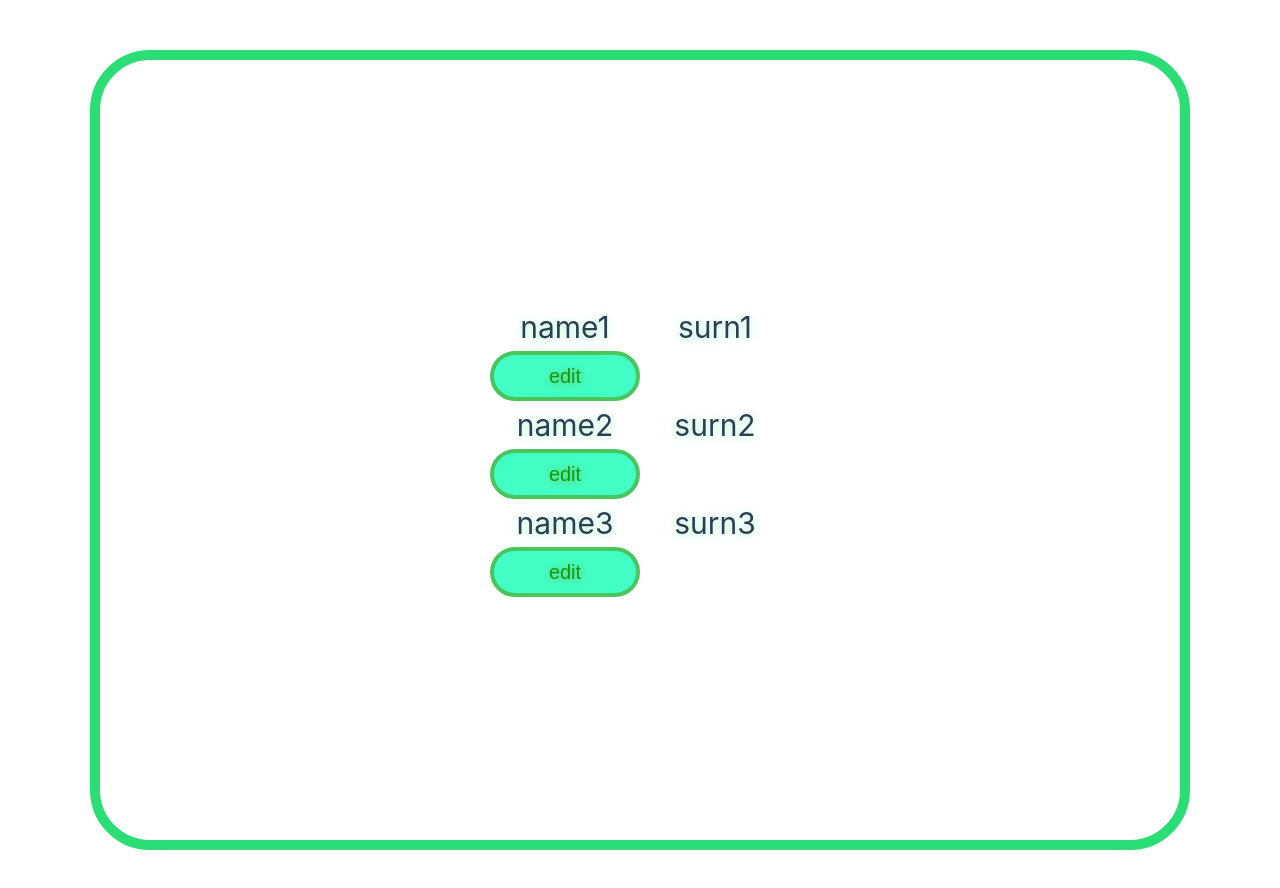
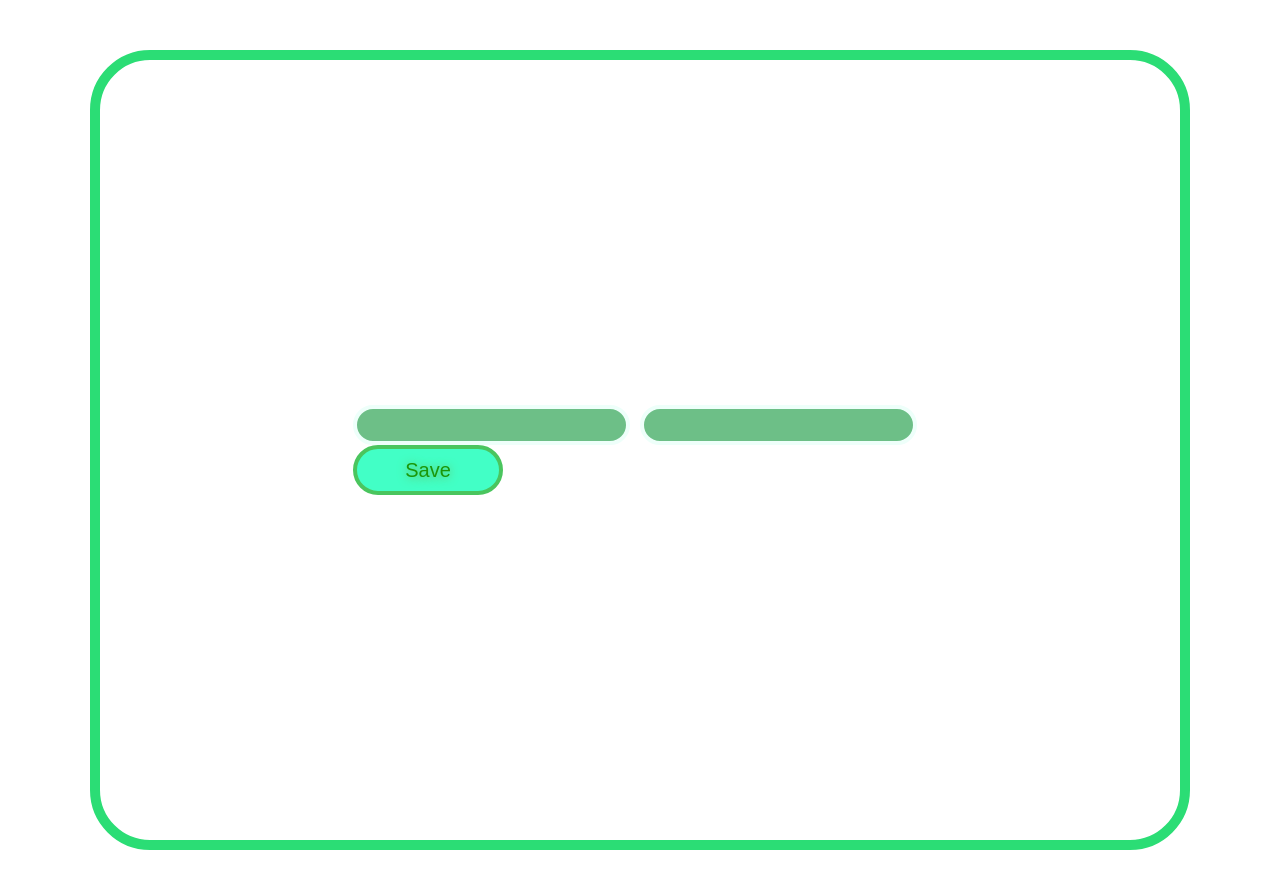
Before and after one commit to nickruden/vue3_base, a Vue app: page / in a window 1280 px wide. Shown: the top 888 px of the page. Built offline with nearby package versions, Linux system fonts and the light colour scheme.

Commit message:
Компонент для добавления данных в Vue(Task_70)

```diff
--- a/src/App.vue
+++ b/src/App.vue
@@ -1,11 +1,18 @@
 <script>
 import Employee from './components/Employee.vue'
+
+// Ex. 1
+import AddUsers from './components/AddUsers.vue'
 export default {
   components: {
-    Employee
+    Employee,
+
+    // Ex. 1
+    AddUsers
   },
   data() {
     return {
+
       // Ex. 1
       users: [
         {
@@ -27,29 +34,21 @@ export default {
     }
   },
   methods: {
+
     // Ex. 1
-    change(id, name, surn){
-      this.users = this.users.map((user) => {
-        if(user.id === id){
-          user.name = name;
-          user.surn = surn;
-        }
-        return user;
-      });
+    add(name, surn) {
+      let id = this.users.length + 1;
+      this.users.push({id, name, surn});
+      console.log(this.users)
     }
   }
 }
 </script>
 
 <template>
-    <!-- Ex. 1 -->
-  <Employee v-for="user in users"
-		:id="user.id"
-		:name="user.name"
-		:surn="user.surn"
-		:key="user.id"
 
-    @changeuser="change" />
+  <!-- Ex. 1 -->
+  <AddUsers @add="add" />
 </template>
 
 
--- /dev/null
+++ b/src/components/AddUsers.vue
@@ -0,0 +1,97 @@
+<script>
+export default {
+   data() {
+      return {
+        // Ex. 1
+         newName: ' ',
+         newSurn: ' ',
+      }
+   },
+   methods: {
+    // Ex. 1
+      save() {
+         this.$emit('add', this.newName, this.newSurn)
+      }
+   }
+}
+</script>
+
+<template>
+  <!-- Ex. 1 -->
+  <input v-model="newName">
+  <input class="block_input" v-model="newSurn">
+
+  <button class="btn" @click="save">Save</button>
+</template>
+
+<style>
+  body{
+    margin: 0 auto;
+    margin-top: 50px;
+    margin-bottom: 50px;
+    background-color: rgb(43, 221, 117);
+    color: rgb(189, 255, 177);
+    width: 1100px;
+    text-align: center;
+    border: 10px solid rgb(43, 221, 117);
+    border-radius:60px;
+    text-shadow: 0px 1px 10px rgb(160, 248, 207);
+  }
+  #main div{
+    margin-top: 10px;
+    margin-bottom: 40px;
+  }
+  p{
+    font-size: 28px;
+    margin-top: 10px;
+    margin-bottom: 10px;
+  }
+  #main h2{
+    font-size: 36px;
+    margin-top: 4px;
+    margin-bottom: 10px;
+    text-decoration: underline;
+  }
+  #main ul{
+    margin-top: 10px;
+    text-align: left;
+    margin-left: 500px;
+    font-size: 24px;
+  }
+
+  input{
+    font-size: 20px;
+    max-width: 500px;
+    height: 40px;
+    border-radius: 20px;
+    border: 4px solid rgb(238, 255, 250);
+    background-color: rgba(19, 151, 61, 0.616);
+    color: rgb(131, 255, 214);
+    text-shadow: 0px 1px 10px rgb(0, 255, 136);
+    text-align: center;
+    margin-right: 10px;
+  }
+
+  button{
+    color: rgb(26, 151, 9);
+    font-size: 20px;
+    text-shadow: 0px 1px 10px rgb(108, 180, 84);
+    background-color: rgb(66, 255, 198);
+    height: 50px;
+    width: 150px;
+    border: 4px solid rgb(74, 197, 94);
+    border-radius: 40px;
+  }
+  button:hover{
+    color: rgb(57, 107, 41);
+    background-color: rgb(20, 167, 45);
+    border: 4px solid rgb(66, 255, 198);
+    text-shadow: 0px 1px 10px rgb(160, 248, 207);
+  }
+
+  #endword{
+    font-size: 30px;
+    color: rgb(83, 100, 80);
+    text-shadow: 0px 1px 10px rgb(128, 151, 141);
+  }
+</style>
```
